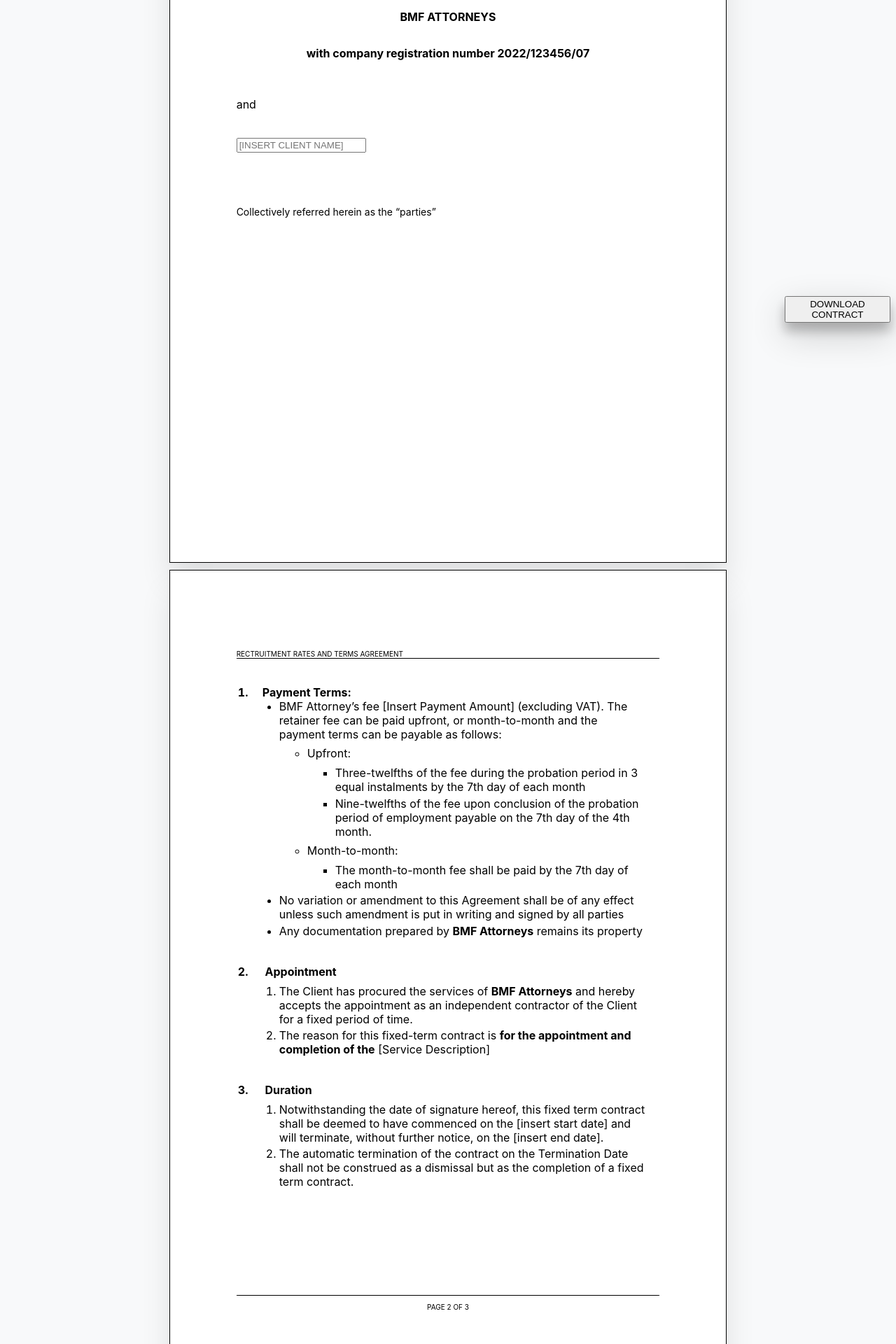
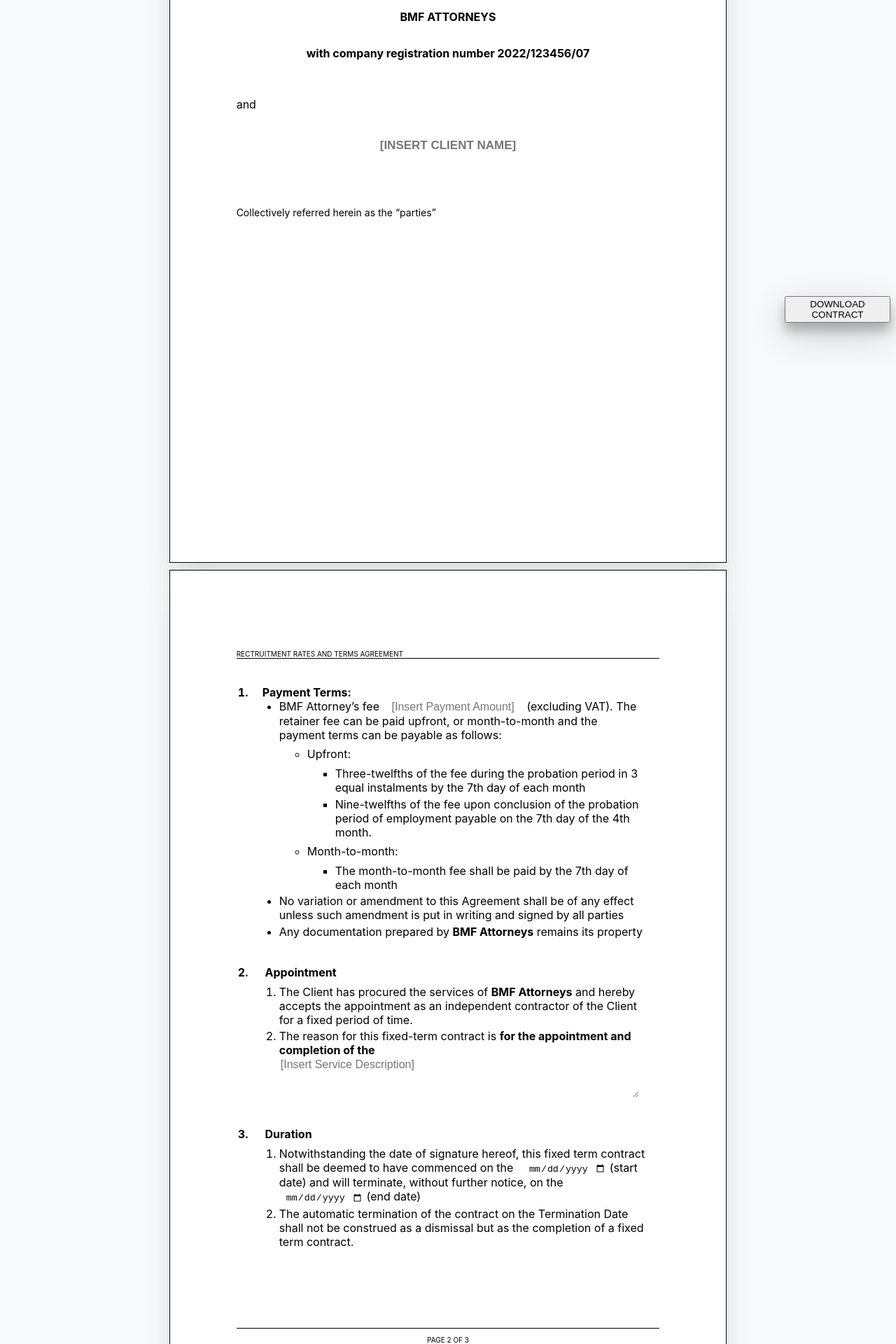
Before and after one commit to u16273992/jobox-fe-project, a React (Create React App) app: page / in a window 1280 px wide. Shown: the part 331-2251 px from the top of the page at 70% size. Built offline with nearby package versions, Linux system fonts and the light colour scheme.

Commit message:
added all inputs

```diff
--- a/src/components/content.js
+++ b/src/components/content.js
@@ -3,8 +3,32 @@
 export default function Content(props) {
 
     const [clientName, setClient] = useState('');
+    const [serviceDesc, setDescription] = useState('');
+    const [startDate, setStartDate] = useState('');
+    const [endDate, setEndDate] = useState('');
+    const [amount, setAmount] =useState('');
 
- if (props.page ==1 )
+    function handleNameChange(event) {
+        setClient(event.target.value);
+      }
+
+    function handleAmountChange(event) {
+        setAmount(event.target.value);
+    }
+
+    function handleDescriptionChange(event) {
+        setDescription(event.target.value);
+    }
+
+    function handleStartDateChange(event) {
+        setStartDate(event.target.value);
+    }
+
+    function handleEndDateChange(event) {
+        setEndDate(event.target.value);
+    }
+
+ if (props.page ===1 )
  {
     return (
         <div style={style.heading1}>
@@ -15,23 +39,34 @@
                 <p>with company registration number 2022/123456/07</p>
             </div>
             <p style={{marginTop:"1cm"}}>and</p>
-            <input
-            placeholder= '[INSERT CLIENT NAME]'
-            value = {clientName}
-            style={style.input1}>
-            </input>
+            <div style={style.inputView}>
+                <input
+                placeholder= '[INSERT CLIENT NAME]'
+                type="text"
+                value = {clientName}
+                onChange = {handleNameChange}
+                style={style.input1}/>
+            </div>
             <p style={{marginTop:"2cm", fontSize:"14px"}}>Collectively referred herein as the “parties”</p>
         </div>
         )
  }
- else if (props.page ==2)
+ else if (props.page ===2)
  {
     return (
         <div style={style.heading2}>
             <ul style={{listStyleType:"decimal", fontWeight:"bold"}}>
                 <li>&emsp;Payment Terms:
                     <ul style={{listStyleType:"disc",fontWeight:"normal"}}>
-                        <li>BMF Attorney’s fee [Insert Payment Amount] (excluding VAT). The retainer fee
+                        <li>BMF Attorney’s fee &ensp;
+                            <input
+                            placeholder='[Insert Payment Amount]'
+                            value={amount}
+                            onChange={handleAmountChange}
+                            style={{borderWidth:"0", width:"4.8cm", fontSize:"16px",textAlign:"center"}}
+                            />
+                            &ensp;
+                            (excluding VAT). The retainer fee
                             can be paid upfront, or month-to-month and the payment terms can be payable
                             as follows:
                         </li>
@@ -77,7 +112,15 @@
                         </li>
                         <li style={style.height}>
                         The reason for this fixed-term contract is <strong>for the appointment and completion
-                        of the</strong> [Service Description]
+                        of the</strong>&ensp;
+                            <textarea
+                            placeholder='[Insert Service Description]'
+                            value={serviceDesc}
+                            onChange={handleDescriptionChange}
+                            style={{borderWidth:"0", width:"4.8cm", fontSize:"16px", width:"13.5cm", fontFamily:"sans-serif"}}
+                            rows={3}
+                            />
+                            &ensp;
                         </li>
                     </ol>
                 </li>
@@ -86,8 +129,24 @@
                     <ul style={{listStyleType:"decimal",marginTop:"0.2cm", fontWeight:"normal"}}>
                         <li style={style.height}>
                         Notwithstanding the date of signature hereof, this fixed term contract shall be deemed
-                        to have commenced on the [insert start date] and will terminate, without further notice,
-                        on the [insert end date].
+                        to have commenced on the
+                        &ensp;
+                        <input
+                        placeholder='[insert start date]'
+                        type="date"
+                        value={startDate}
+                        onChange={handleStartDateChange}
+                        style={{borderWidth:"0",textAlign:"center"}}
+                        /> (start date)
+                        and will terminate, without further notice,
+                        on the
+                        <input
+                        placeholder='[insert end date]'
+                        type="date"
+                        value={endDate}
+                        onChange={handleEndDateChange}
+                        style={{borderWidth:"0",textAlign:"center"}}
+                        /> (end date)
                         </li>
                         <li style={style.height}>
                         The automatic termination of the contract on the Termination Date shall not be construed
@@ -99,7 +158,7 @@
         </div>
        )
  }
- else if (props.page ==3)
+ else if (props.page ===3)
  {
     return (
         <div style={style.heading3}>
@@ -128,18 +187,25 @@
         flexDirection:"column",
         marginRight:"2.5cm"
     },
-    input1:{
+    inputView:{
         display:"flex",
         flexDirection:"column",
         alignItems:"center",
+        justifyContent:"center",
         marginTop:"1cm",
-        marginRight:"2.5cm"
+        marginRight:"2.5cm",
+    },
+    input1:{
+        borderWidth:"0",
+        textAlign:"center",
+        fontSize:"17px",
+        fontWeight:"bold"
     },
     heading2:{
         marginTop:"1cm",
         marginLeft:"2cm",
         width:"16cm",
-        marginBottom: "4cm"
+        marginBottom: "3cm"
     },
     height:{
        marginTop:"0.1cm"
```
